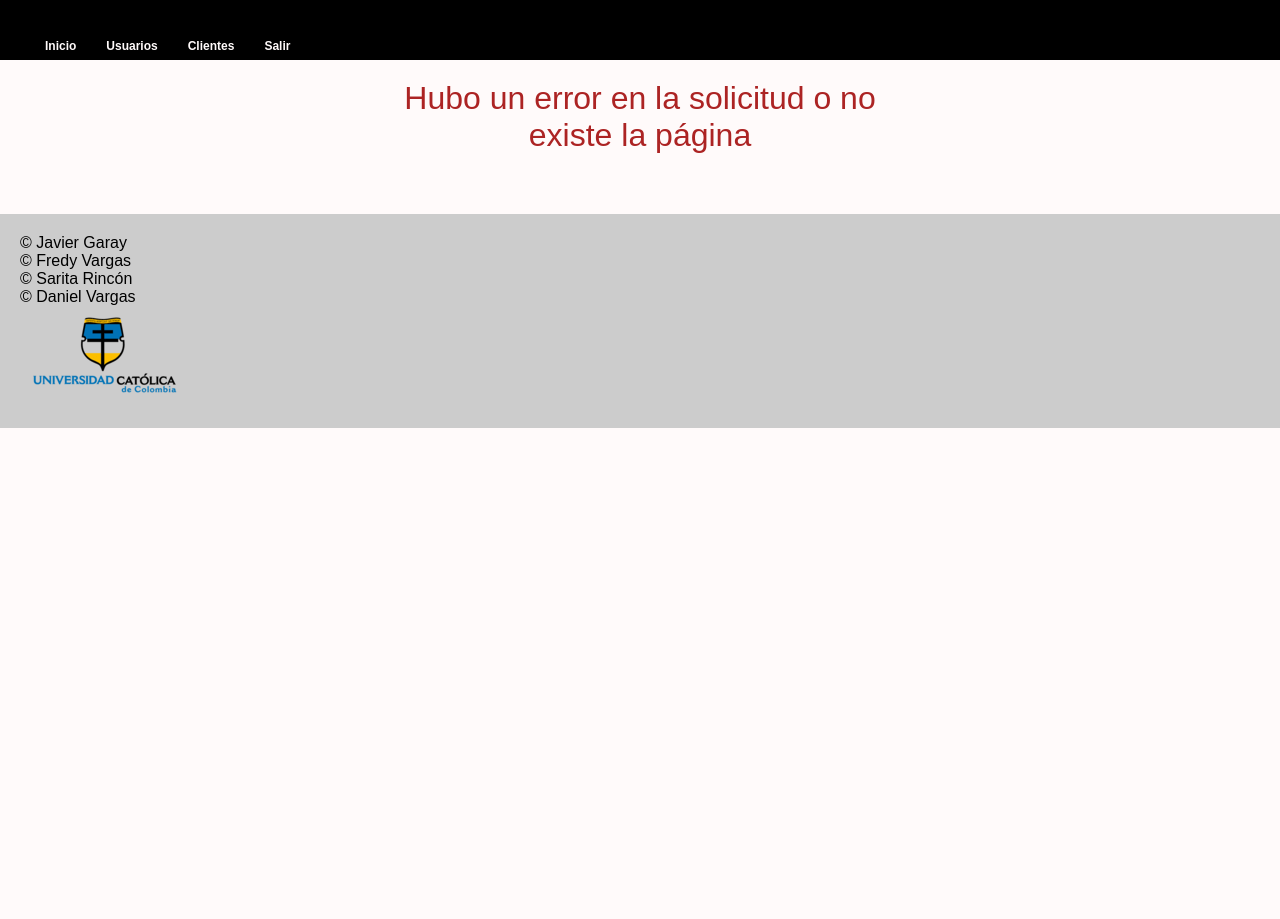
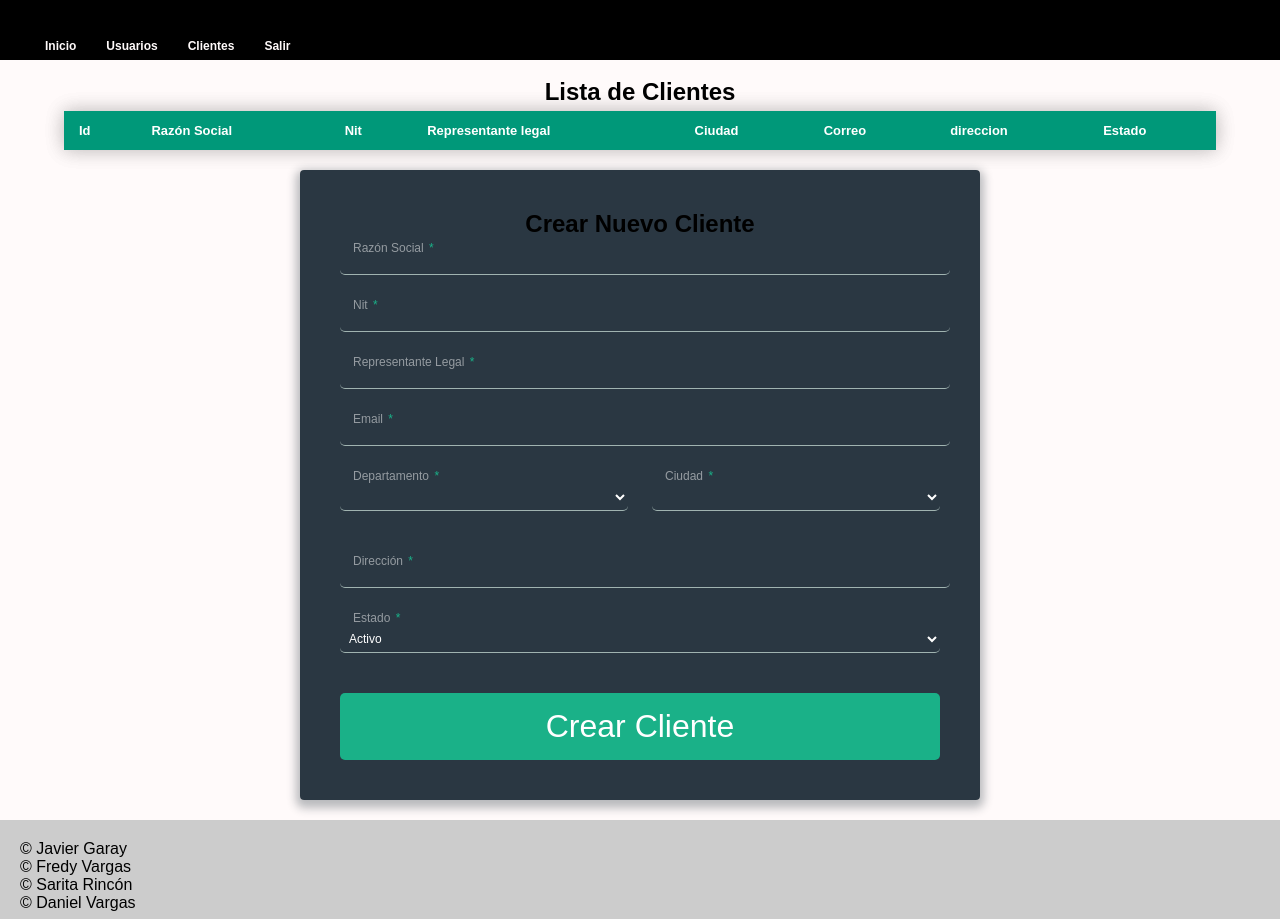
Before and after one commit to JGMUC/cs, a PHP site: page /cs/cliente in a window 1280 px wide. Shown: the top 919 px of the page. Before the commit the page ends 428 px from the top, so only its background shows below. Run offline with PHP 8.4, Linux system fonts and the light colour scheme; the visitor is signed in with stand-in values (Sample User, id 1); tables that the repository leaves empty or names only in its code hold one stand-in row (values such as "Sample post"); lists and menus that the app fills with data are empty; some libraries are stand-ins or nearby versions.

Commit message:
Implementación de singleton y pantalla clientes

```diff
--- /dev/null
+++ b/controllers/cliente.php
@@ -0,0 +1,50 @@
+<?php
+
+class Cliente extends Controller{
+    function __construct(){
+        parent::__construct();
+        $this->view->clientes = [];
+    }
+    function render(){
+        if (isset($_SESSION['login'])){
+            $clientes = $this->model->get();
+            $this->view->clientes = $clientes;
+            $ciudades=$this->model->getCiudades();
+            $this->view->ciudades = $ciudades;
+            $this->view->render('clientes/index');
+        }else{
+            header('location:login');
+        }
+    }
+
+    function crearCliente(){
+        $razon     = $_POST['razon'];
+        $nit	   = $_POST['nit'];
+        $rpl       =	  $_POST['rpl'];
+        $ciudad    =	  $_POST['ciudad'];
+        $correo	   = $_POST['correo'];
+        $direccion = 	  $_POST['dir'];
+        $estado	   = $_POST['estado'];
+        if($this->model->crear(['razon' => $razon, 'nit' => $nit, 'rpl' => $rpl, 'ciud' => $ciudad, 'correo' => $correo, 'direccion' => $direccion, 'estado' => $estado] )){
+            $this->view->mensaje = "Cliente creado correctamente";
+        }else{
+            $this->view->mensaje = "No se pudo actualizar el cliente";
+        }
+
+        $this->view->render('clientes/index');
+    }
+
+    function eliminarCliente($param = null){
+        $matricula = $param[0];
+
+        if($this->model->delete($matricula)){
+            $mensaje = "Cliente eliminado correctamente";
+        }else{
+            $mensaje = "No se pudo eliminar el cliente";
+        }
+        //$this->render();
+        echo $mensaje;
+    }
+}
+
+?>
--- a/libs/controllers.php
+++ b/libs/controllers.php
@@ -1,12 +1,8 @@
 <?php
-
 class Controller{
-
     function __construct(){
-        //echo "<p>Controlador base</p>";
         $this->view = new View();
     }
-
     function loadModel($model){
         $url = 'models/'.$model.'/'.$model.'.php';
 
@@ -17,5 +13,4 @@ class Controller{
         }
     }
 }
-
 ?>
--- a/libs/database.php
+++ b/libs/database.php
@@ -7,13 +7,13 @@ class Database{
     private $user;
     private $password;
     private $charset;
-
+    public static $conn;
     public function __construct(){
-        $this->host = constant('HOST');
-        $this->db = constant('DB');
-        $this->user = constant('USER');
-        $this->password = constant('PASSWORD');
-        $this->charset = constant('CHARSET');
+    $this->host = constant('HOST');
+    $this->db = constant('DB');
+    $this->user = constant('USER');
+    $this->password = constant('PASSWORD');
+    $this->charset = constant('CHARSET');
     }
     function connect(){
         try{
@@ -22,14 +22,19 @@ class Database{
                 PDO::ATTR_ERRMODE            => PDO::ERRMODE_EXCEPTION,
                 PDO::ATTR_EMULATE_PREPARES   => false,
             ];
-
             $pdo = new PDO($connection, $this->user, $this->password, $options);
-
             return $pdo;
         }catch(PDOException $e){
             print_r('Error connection: ' . $e->getMessage());
         }
     }
+    //Aplicación de singleton solo se crea una instancia de la base de datos
+    public static function getConn(){
+        if (!isset(self::$conn)){
+            self::$conn=new Database();
+        }
+        return self::$conn;
+    }
 
 }
 
--- a/libs/model.php
+++ b/libs/model.php
@@ -1,10 +1,8 @@
 <?php
 
 class Model{
-
     function __construct(){
-        $this->db = new Database();
+        $this->db = Database::getConn();
     }
 }
-
 ?>
--- a/libs/view.php
+++ b/libs/view.php
@@ -3,7 +3,6 @@
 class View{
 
     function __construct(){
-        //echo "<p>Vista base</p>";
     }
 
     function render($nombre){
--- /dev/null
+++ b/models/cliente/cliente.php
@@ -0,0 +1,69 @@
+<?php
+
+require 'models/cliente/clienteshema.php';
+class clienteModel extends Model{
+    public function __construct(){
+        parent::__construct();
+    }
+    public function get(){
+        $items = [];
+        try{
+            $query = $this->db->connect()->query("SELECT cli_id,cli_razon_social razon,cli_identificacion nit,cli_representante_legal rpl,cli_direccion,ciu_nombre ciudad,cli_correo,cli_estado FROM clientes,ciudades where cli_ciu_id=ciu_id and cli_estado='A'");
+            while($row = $query->fetch()){
+                $item = new ClienteSchema();
+                $item->id      = $row['cli_id'];
+                $item->razon   = $row['razon'];
+                $item->nit     = $row['nit'];
+                $item->rpl     = $row['rpl'];
+                $item->ciudad  = $row['ciudad'];
+                $item->correo  = $row['cli_correo'];
+                $item->estado  = $row['cli_estado'];
+                array_push($items, $item);
+            }
+            return $items;
+        }catch(PDOException $e){
+            return [];
+        }
+    }
+    public function getCiudades(){
+        try{
+            $query = $this->db->connect()->query("SELECT ciu_id IdCiu,ciu_nombre NombreCiu,dep_id IdDep,dep_nombre NombreDep FROM ciudades,departamentos where ciu_dep_id=dep_id and ciu_estado='A' order by dep_nombre,ciu_nombre");
+            $data = $query->fetchAll(PDO::FETCH_ASSOC);
+            return $data;
+        }catch(PDOException $e){
+            return [];
+        }
+    }
+
+    public function crear($item){
+        $query = $this->db->connect()->prepare("INSERT INTO clientes (cli_razon_social, cli_identificacion, cli_representante_legal, cli_direccion, cli_ciu_id, cli_correo, cli_estado) VALUES (:razon,:nit,:rpl,:direccion,:ciud,:correo,:estado)");
+        $query->bindParam(':razon',$item['razon'],PDO::PARAM_STR);
+        $query->bindParam(':nit',$item['nit'],PDO::PARAM_STR);
+        $query->bindParam(':rpl',$item['rpl'],PDO::PARAM_STR);
+        $query->bindParam(':ciud',$item['ciud'],PDO::PARAM_STR);
+        $query->bindParam(':correo',$item['correo'],PDO::PARAM_STR);
+        $query->bindParam(':direccion',$item['direccion'],PDO::PARAM_STR);
+        $query->bindParam(':estado',$item['estado'],PDO::PARAM_STR);
+        try{
+            $query->execute();
+            return true;
+        }catch(PDOException $e){
+            echo $e;
+            return false;
+        }
+    }
+
+    public function delete($id){
+        $query = $this->db->connect()->prepare("DELETE FROM clientes WHERE cli_id = :id");
+        try{
+            $query->execute([
+                'id'=> $id,
+            ]);
+            return true;
+        }catch(PDOException $e){
+            return false;
+        }
+    }
+}
+
+?>
--- /dev/null
+++ b/models/cliente/clienteshema.php
@@ -0,0 +1,12 @@
+<?php
+class ClienteSchema{
+    public $id;
+    public $razon;
+    public $nit;
+    public $rpl;
+    public $ciudad;
+    public $correo;
+    public $direccion;
+    public $estado;
+}
+?>
--- a/public/css/default.css
+++ b/public/css/default.css
@@ -342,3 +342,7 @@ input:focus {
     margin-right: auto;
     width: 80%;
   }
+  option {
+    /* Whatever color  you want */
+    background-color: #0c151b;
+}
--- /dev/null
+++ b/views/clientes/index.php
@@ -0,0 +1,148 @@
+<!DOCTYPE html>
+<html lang="en">
+   <head>
+      <meta charset="UTF-8">
+      <meta http-equiv="X-UA-Compatible" content="IE=edge">
+      <meta name="viewport" content="width=device-width, initial-scale=1.0">
+      <title>Clientes</title>
+      <link rel="stylesheet" href="<?php echo constant('URL'); ?>public/css/default.css">
+   </head>
+   <body>
+      <?php require 'views/header.php'; ?>
+      <br>
+      <h2 class="center">Lista de Clientes</h2>
+      <table class="styled-table">
+         <thead class="styled-table">
+            <tr>
+               <th>Id</th>
+               <th>Razón Social</th>
+               <th>Nit</th>
+               <th>Representante legal</th>
+               <th>Ciudad</th>
+               <th>Correo</th>
+               <th>direccion</th>
+               <th>Estado</th>
+            </tr>
+         </thead>
+         <tbody>
+            <?php require_once 'models/cliente/clienteshema.php';
+               foreach ($this->clientes as $row) {
+                 $cliente = new ClienteSchema();
+                 $cliente = $row;
+               ?>
+            <tr>
+               <td><?php echo $cliente->id?></td>
+               <td><?php echo $cliente->razon?></td>
+               <td><?php echo $cliente->nit?></td>
+               <td><?php echo $cliente->rpl?></td>
+               <td><?php echo $cliente->ciudad?></td>
+               <td><?php echo $cliente->correo?></td>
+               <td><?php echo $cliente->direccion?></td>
+               <td><?php echo $cliente->estado?></td>
+            </tr>
+            <?php } ?>
+         </tbody>
+      </table>
+      <div class="contenedor-formularios" id="formP">
+         <h2 class="center">Crear Nuevo Cliente</h2>
+         <form action="<?php echo constant('URL'); ?>cliente/crearCliente" method="post" id="clientes">
+            <div class="contenedor-input">
+               <label>
+               Razón Social <span class="req">*</span>
+               </label>
+               <input type="text" required name="razon">
+            </div>
+            <div class="contenedor-input">
+               <label>
+               Nit <span class="req">*</span>
+               </label>
+               <input type="text" required name="nit">
+            </div>
+            <div class="contenedor-input">
+               <label>
+               Representante Legal <span class="req">*</span>
+               </label>
+               <input type="text" required name="rpl">
+            </div>
+            <div class="contenedor-input" id="grupo_correo">
+               <label>
+               Email <span class="req">*</span>
+               </label>
+               <input type="email" required name="correo">
+               <p class="formulario__input-error">No ha ingresado un correo válido</p>
+            </div>
+            <div class="fila-arriba">
+               <div class="contenedor-select">
+                  <label>
+                  Departamento <span class="req">*</span>
+                  </label>
+                  <select  required name="depto" id="depto">
+                     <?php
+                        $data=$this->ciudades;
+                           $deptosNombres = array_unique(array_column($data, 'NombreDep'));
+                           $deptosIds = array_unique(array_column($data, 'IdDep'));
+                           foreach ($deptosNombres as $k => $NombreDep) {
+                           ?>
+                     <option value="<?php echo $deptosIds[$k];?>"><?php echo $NombreDep?></option>
+                     <?php } ?>
+                  </select>
+               </div>
+               <div class="contenedor-select">
+                  <label>
+                  Ciudad <span class="req">*</span>
+                  </label>
+                  <select  required name="ciudad" id="ciudad">
+                  </select>
+               </div>
+            </div>
+            <div class="contenedor-input">
+               <label>
+               Dirección <span class="req">*</span>
+               </label>
+               <input type="text" required name="dir">
+            </div>
+            <div class="contenedor-select">
+               <label>
+                  Estado <span class="req">*</span>
+               </label>
+               <select  required name="estado">
+                  <option value="A">Activo</option>
+                  <option value="I">Inactivo</option>
+               </select>
+            </div>
+            <input type="submit" class="button button-block" value="Crear Cliente">
+         </form>
+      </div>
+      <?php require 'views/footer.php'; ?>
+   </body>
+   <script type="application/javascript">
+      const ciudades = Array();
+      <?php
+         foreach($deptosIds as $IdDep) {
+             $ciudades = array_values(array_filter($data, function($row) use ($IdDep) {
+                 return $row['IdDep'] === $IdDep;
+             } ));
+             ?>
+      ciudades[<?php echo $IdDep;?>] = [ <?php
+         for ($i = 0; $i < count($ciudades) - 1; $i++ ) {
+             ?>{ id: <?php echo $ciudades[$i]['IdCiu']; ?>, name: "<?php echo $ciudades[$i]['NombreCiu']; ?>" }, <?php
+         }
+         ?>{ id: <?php echo $ciudades[$i]['IdCiu']; ?>, name: "<?php echo $ciudades[$i]['NombreCiu']; ?>" } ];
+      <?php
+         }
+         ?>
+      document.getElementById('depto').addEventListener('change', function(e) {
+          let ownCiudad = ciudades[e.target.value];
+
+          let ciudadDropdown = document.getElementById('ciudad');
+          ciudadDropdown.innerText = null;
+
+          ownCiudad.forEach( function(c) {
+              var option = document.createElement('option');
+              option.text = c.name;
+              option.value = c.id;
+              ciudadDropdown.appendChild(option);
+          } )
+      });
+   </script>
+</html>
--- a/views/header.php
+++ b/views/header.php
@@ -21,7 +21,7 @@
             <li>
                 <a href="">Clientes</a>
                 <ul>
-					<li><a href="<?php echo constant('URL'); ?>usuario">Listar y Crear</a></li>
+					<li><a href="<?php echo constant('URL'); ?>cliente">Listar y Crear</a></li>
                     <li><a href="<?php echo constant('URL'); ?>usuario">Consultas</a></li>
 				</ul>
             </li>
--- a/views/main/index.php
+++ b/views/main/index.php
@@ -13,7 +13,6 @@
     <div id="main">
         <img  src="https://www.pngkey.com/png/detail/258-2582687_symfony-php-mvc.png" alt="Symfony - Php Mvc@pngkey.com">
     </div>
-
     <?php require 'views/footer.php'; ?>
 </body>
 </html>
--- a/views/usuarios/index.php
+++ b/views/usuarios/index.php
@@ -127,7 +127,7 @@
                     </div>
                     <div class="contenedor-select">
                         <label>
-                            Rol <span class="req">*</span>
+                            Estado <span class="req">*</span>
                         </label>
                         <select  required name="estado">
                              <option value="A">Activo</option>
```
Also changed, not shown: controllers/usuario.php (+8 -11 lines), views/cliente/index.php (deleted, +0 -14 lines), .htaccess.
